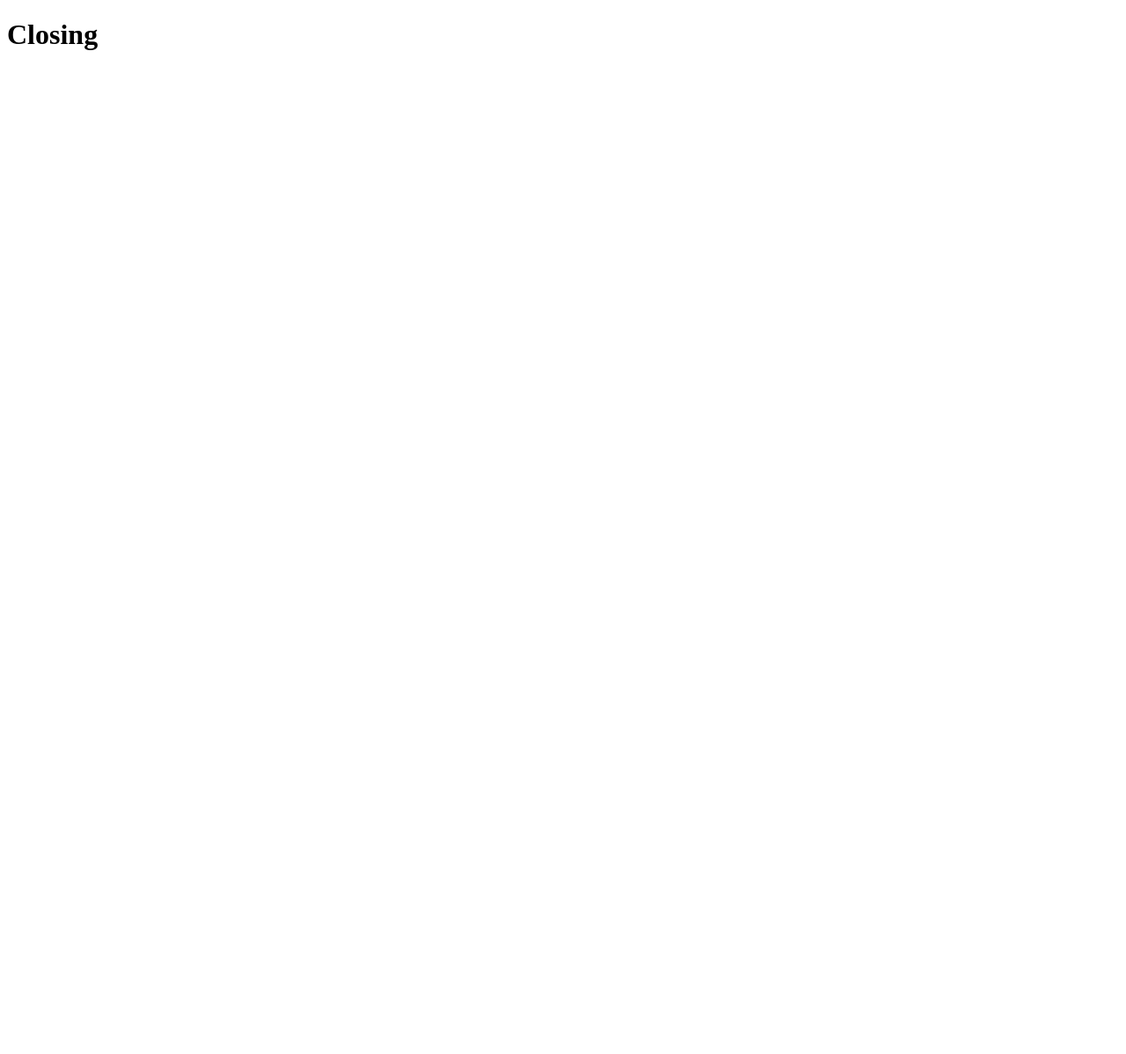
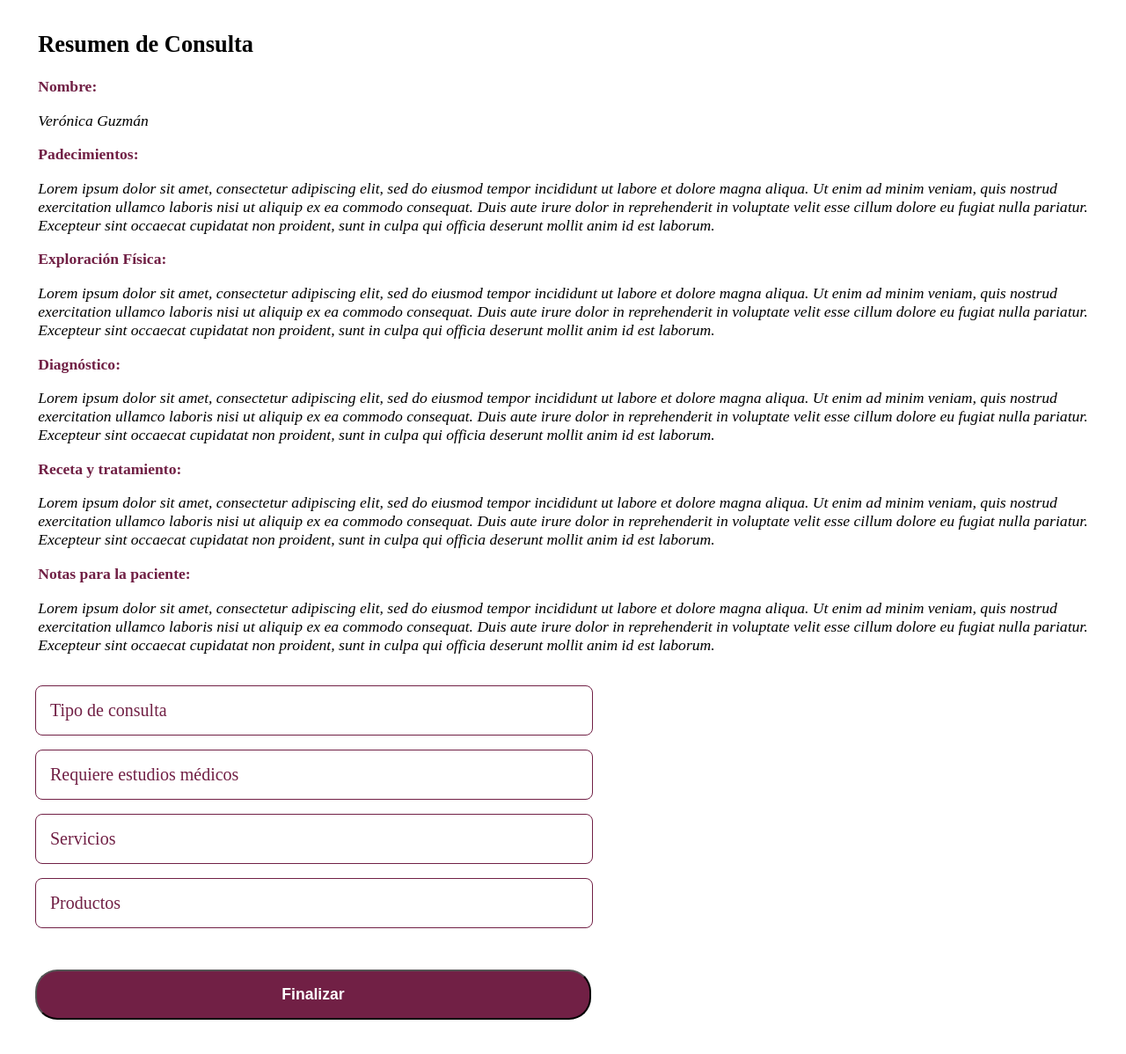
Before and after one commit to stephsalazar/plenna, a React (Create React App) app: page /closing in a window 1280 px wide. Shown: the whole page at 88% size. Before the commit the page ends 800 px from the top, so only its background shows below. Built offline with nearby package versions, Linux system fonts and the light colour scheme; the HTML template or start-up script is replaced by a standard one.

Commit message:
feat(src): Add view of Closing and required component

```diff
--- a/src/App.jsx
+++ b/src/App.jsx
@@ -54,7 +54,9 @@ const App = () => {
         <Route path="/consult">
           <Consult patient={patient} />
         </Route>
-        <Route path="/closing" component={Closing} />
+        <Route path="/closing">
+          <Closing name={patient.name} />
+        </Route>
         <Route path="*" component={NotFound} />
       </Switch>
     </Router>
--- a/src/pages/Closing.jsx
+++ b/src/pages/Closing.jsx
@@ -1,6 +1,75 @@
-const Closing = () => {
+import '../styles/closing.css';
+
+const Closing = props => {
+  const name = props.name;
+  const lorem = 'Lorem ipsum dolor sit amet, consectetur adipiscing elit, sed do eiusmod tempor incididunt ut labore et dolore magna aliqua. Ut enim ad minim veniam, quis nostrud exercitation ullamco laboris nisi ut aliquip ex ea commodo consequat. Duis aute irure dolor in reprehenderit in voluptate velit esse cillum dolore eu fugiat nulla pariatur. Excepteur sint occaecat cupidatat non proident, sunt in culpa qui officia deserunt mollit anim id est laborum.'
+
   return (
-    <h1>Closing</h1>
+    <section>
+      <div className="resume">
+        <h2>Resumen de Consulta</h2>
+        <p>Nombre:</p>
+        <span> {name} </span>
+        <p>Padecimientos:</p>
+        <span> {lorem} </span>
+        <p>Exploración Física:</p>
+        <span> {lorem} </span>
+        <p>Diagnóstico:</p>
+        <span> {lorem} </span>
+        <p>Receta y tratamiento:</p>
+        <span> {lorem} </span>
+        <p>Notas para la paciente:</p>
+        <span> {lorem} </span>
+      </div>
+
+      <div className="extras">
+        <details>
+          <summary>Tipo de consulta</summary>
+          <p>
+            <select name='consult' id='consult'>
+              <option value='basica'>Básica</option>
+              <option value='plenna'>Plenna</option>
+              <option value='plus'>Plus</option>
+              {/* <option value=''></option>  */}
+            </select>
+          </p>
+        </details>
+
+        <details>
+          <summary>Requiere estudios médicos</summary>
+          <p>
+          <select name='laboratory' id='laboratory'>
+            <option value='no'>No</option>
+            <option value='si'>Si</option>
+          </select>
+          </p>
+        </details>
+
+        <details>
+          <summary>Servicios</summary>
+          <p>
+            <label><input type="Checkbox" name="" value=""/>Colocación DIU</label>
+            <label><input type="Checkbox" name="" value="" />Colocación SIU</label>
+            <label><input type="Checkbox" name="" value="" />Colocación Implante Subdérmico</label>
+            <label><input type="Checkbox" name="" value=""/>Retiro DIU</label>
+            <label><input type="Checkbox" name="" value=""/>Retiro SIU</label>
+            <label><input type="Checkbox" name="" value="" />Retiro Implante Subdérmico</label>
+          </p>
+        </details>
+
+        <details>
+          <summary>Productos</summary>
+          <p>
+            <label><input type="Checkbox" name="" value=""/>Copa Menstrual</label>
+            <label><input type="Checkbox" name="" value="" />Lubricante Vaginal</label>
+            <label><input type="Checkbox" name="" value="" />Parche anticonceptivo</label>
+            <label><input type="Checkbox" name="" value="" />Anillo Vibrador</label>
+          </p>
+        </details>
+
+        <button className='button'>Finalizar</button>
+      </div>
+    </section>
   )
 };
 
--- /dev/null
+++ b/src/styles/closing.css
@@ -0,0 +1,36 @@
+.resume {
+  margin: 2em;
+  font-size: 1.1em;
+}
+
+.resume p, label{
+  font-weight: bold;
+  color: #712045;
+}
+
+.extras {
+  width: 50%;
+  display: flex;
+  flex-direction: column;
+  margin-left: 2em;
+}
+
+span {
+  font-style: italic;
+}
+
+select {
+  background-color: #712045;
+  border-radius: 25px;
+  color: white;
+  cursor: pointer;
+  font-weight: bold;
+  font-size: 1em;
+  /* margin: 1% 0%; */
+  padding: 1rem;
+  width: 70%;
+}
+
+label {
+  display: block;
+}
```
